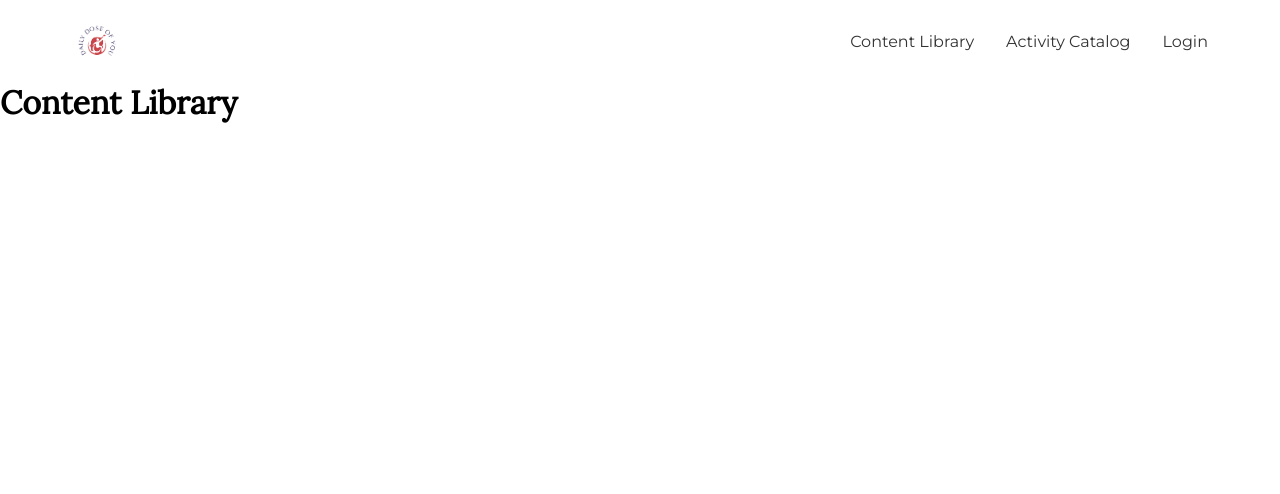
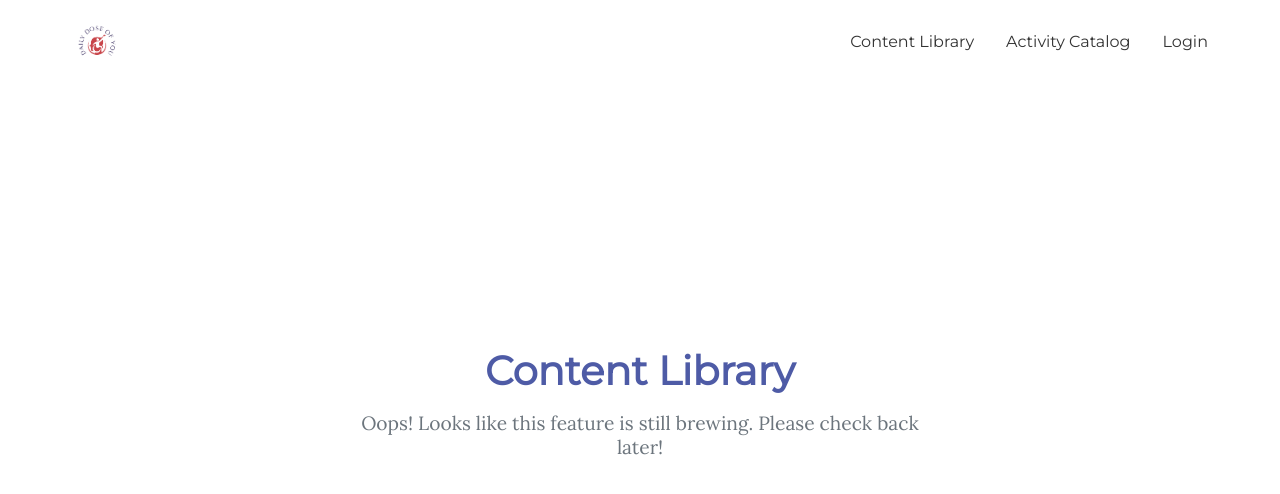
Before and after one commit to sseekkaarr/DDY, a Next.js app: page /content-library in a window 1280 px wide. Shown: the top 494 px of the page. Built offline with nearby package versions, Linux system fonts and the light colour scheme; no server answers.

Commit message:
update content library page

```diff
--- a/pages/content-library.tsx
+++ b/pages/content-library.tsx
@@ -1,11 +1,15 @@
 import Header from '../components/Header';
+import styles from "../styles/ContentLibrary.module.scss";
 
 const ContentLibrary = () => {
   return (
     <>
       <Header />
-      <main>
-        <h1>Content Library</h1>
+      <main className={styles.main}>
+        <h1 className={styles.title}> Content Library</h1>
+        <p className={styles.description}>
+          Oops! Looks like this feature is still brewing. Please check back later!
+        </p>
       </main>
     </>
   );
--- /dev/null
+++ b/styles/ContentLibrary.module.scss
@@ -0,0 +1,24 @@
+.main {
+    display: flex;
+    flex-direction: column;
+    justify-content: center;
+    align-items: center;
+    height: 80vh;
+    text-align: center;
+    font-family: 'Montserrat', sans-serif;
+  }
+
+  .title {
+    font-size: 2.5rem;
+    font-weight: bold;
+    margin-bottom: 1rem;
+    color: #4e5ba6;
+    font-family: 'Montserrat', sans-serif;
+  }
+
+  .description {
+    font-size: 1.2rem;
+    color: #6c757d;
+    max-width: 600px;
+    font-family: 'Lora', serif;
+  }
```
